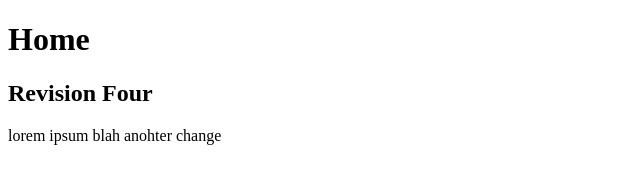
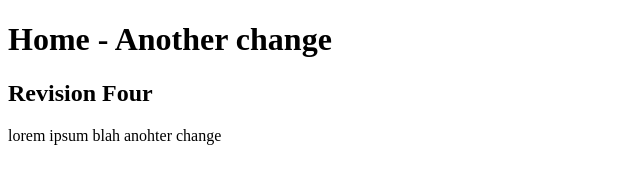
Before and after one commit to seriflafont/tester_repo, a plain HTML site: page index.html in a window 1280 px wide. Shown: the whole page, without its empty margins (0-640 px from the left). Drawn offline with Linux system fonts and the light colour scheme.

Commit message:
changing index

```diff
--- a/index.html
+++ b/index.html
@@ -6,7 +6,7 @@
 </head>
 <body>
 
-  <h1>Home</h1>
+  <h1>Home - Another change</h1>
   <h2>Revision Four</h2>
   <p>lorem ipsum blah anohter change </p>
 </body>
```
